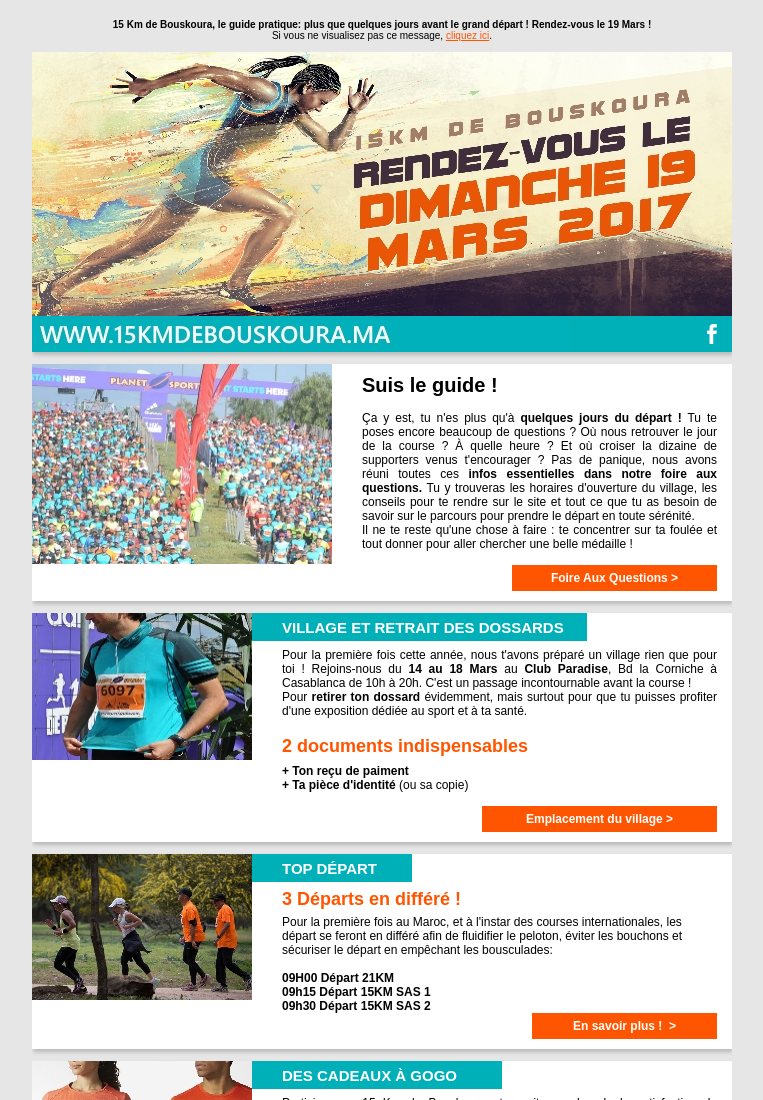
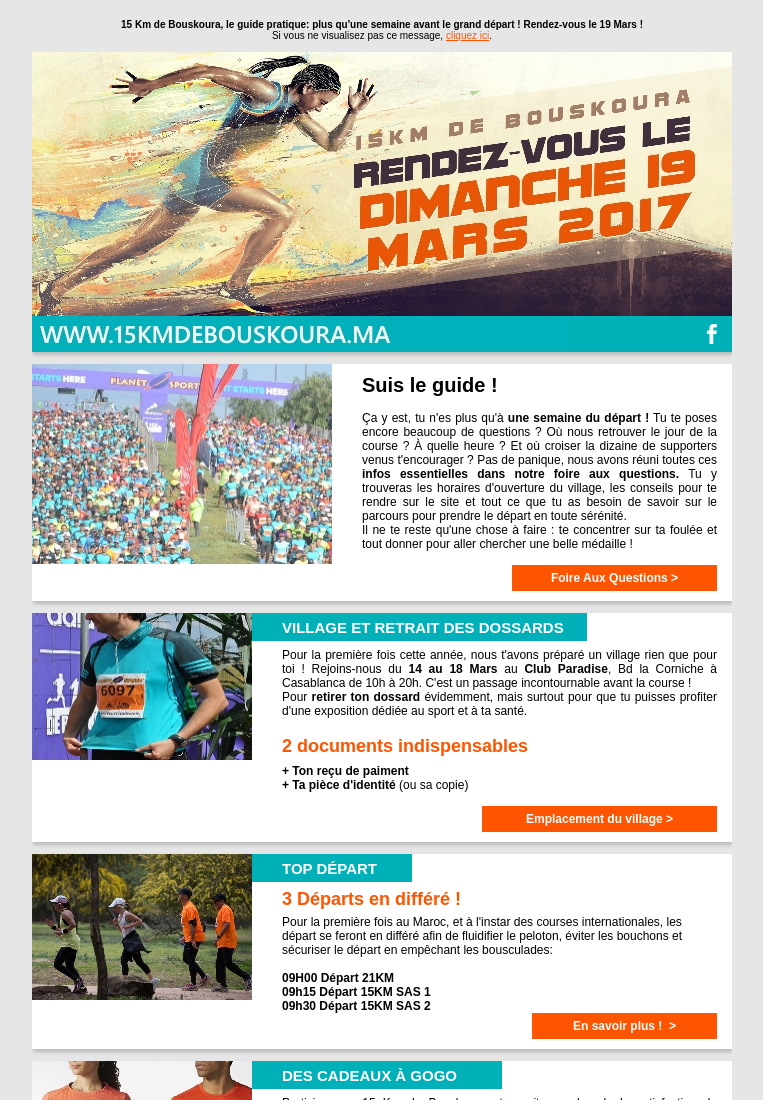
Before and after one commit to YazidJA/Newsletter-15KmDeBouskoura, a plain HTML site: page index.html in a window 1280 px wide. Shown: the top 1100 px of the page, without its empty margins (258-1021 px from the left). Drawn offline with Linux system fonts and the light colour scheme.

Commit message:
Update index.html

```diff
--- a/index.html
+++ b/index.html
@@ -16,8 +16,7 @@
                 <td align="center" bgcolor="#E6E6E6" style=
                 "font-family: Arial, Helvetica, sans-serif; font-size:10px; color: #000000;">
                   <strong><br>
-                  15 Km de Bouskoura, le guide pratique: plus que
-                  quelques jours avant le grand départ ! Rendez-vous le 19 Mars !</strong><br>
+                  15 Km de Bouskoura, le guide pratique: plus qu'une semaine avant le grand départ ! Rendez-vous le 19 Mars !</strong><br>
                   Si vous ne visualisez pas ce message, <a href=
                   "http://15kmdebouskoura.ma/" style="color: #FF5500;" target=
                   "_blank">cliquez ici</a>.<br>
@@ -94,8 +93,7 @@
                                 <td style=
                                 "font-family: Arial, Helvetica, sans-serif; font-size: 12px; color: #000000; text-align:justify;"
                                 valign="top"><br>
-                                Ça y est, tu n'es plus qu'à <strong>quelques
-                                jours du départ&nbsp;!</strong> Tu te poses
+                                Ça y est, tu n'es plus qu'à <strong>une semaine du départ&nbsp;!</strong> Tu te poses
                                 encore beaucoup de questions&nbsp;? Où nous
                                 retrouver le jour de la course ? À quelle
                                 heure&nbsp;? Et où croiser la dizaine de
```
